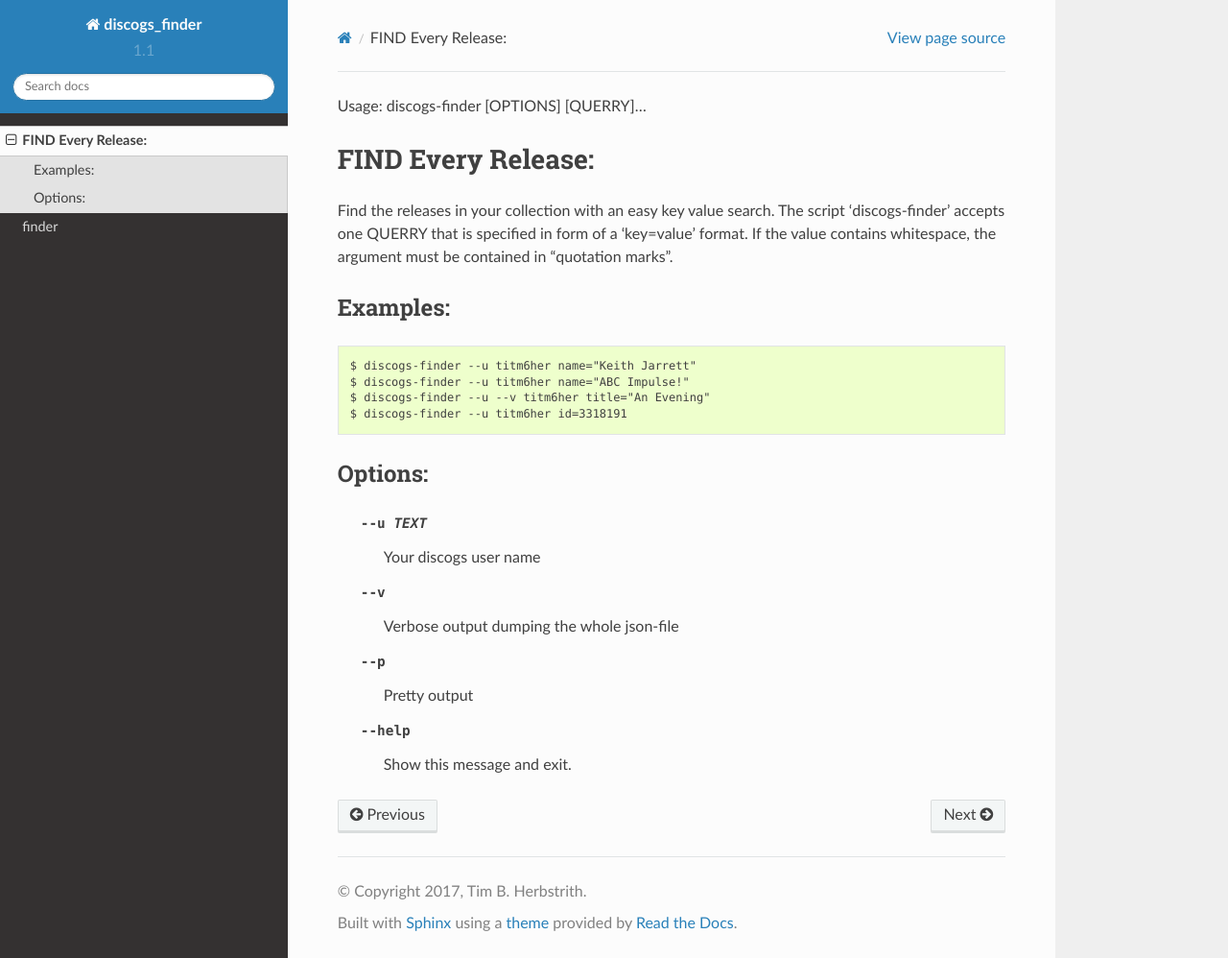
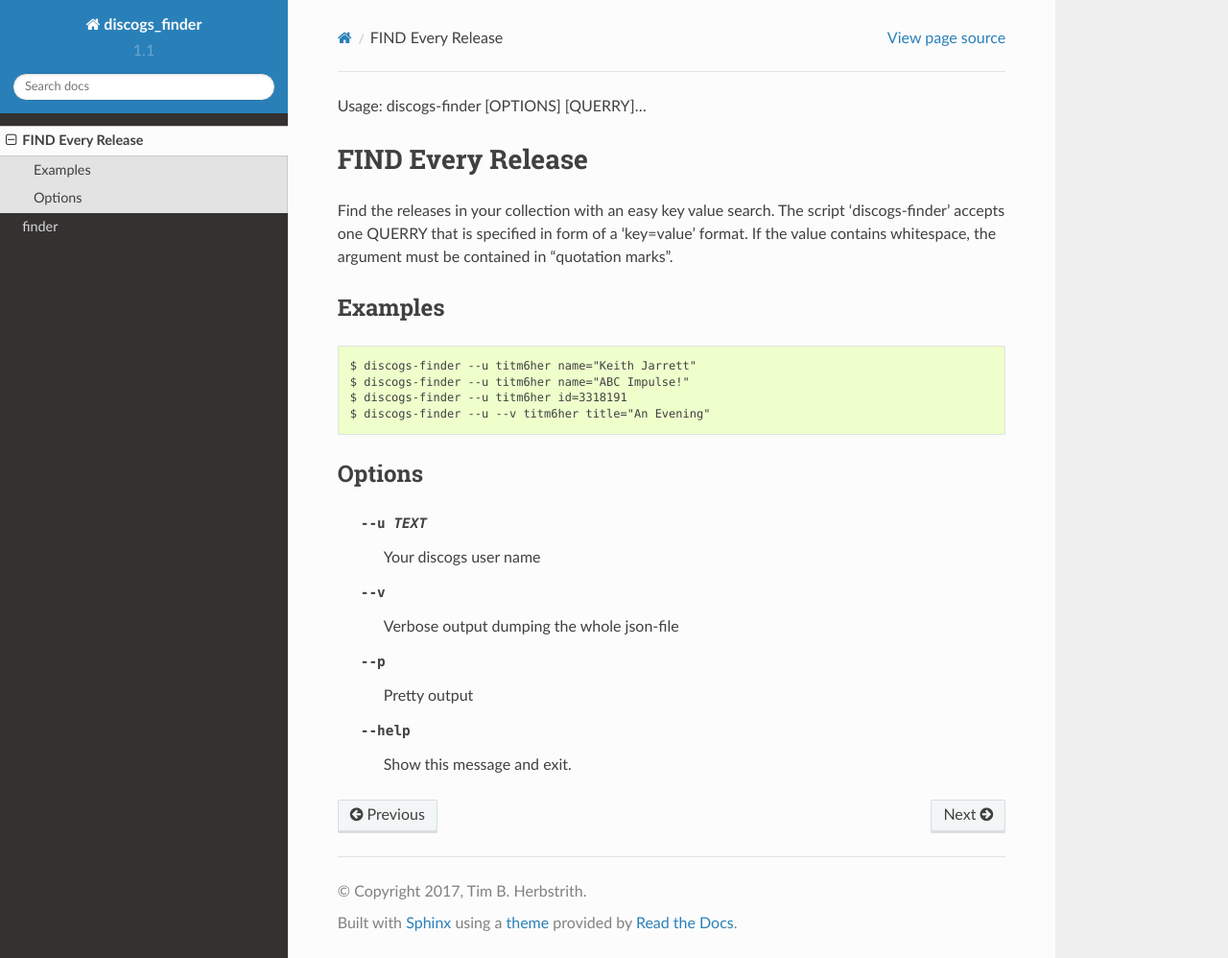
Before and after one commit to tim6her/discogs_finder, a Sphinx documentation site: the page built from doc/discogs-finder.rst, in a window 1280 px wide and 998 px high. Shown: the whole window at 96% size. Built offline with Sphinx 7.4.7 and the Read the Docs theme 2.0.0, drawn with Linux system fonts in a browser that asks for light colours.

```diff
--- a/doc/discogs-finder.rst
+++ b/doc/discogs-finder.rst
@@ -1,7 +1,7 @@
 Usage: discogs-finder [OPTIONS] [QUERRY]...
 
-FIND Every Release:
-===================
+FIND Every Release
+==================
 
 Find the releases in your collection with an easy
 key value search.  The script 'discogs-finder'
```
Also changed, not shown: other parts of doc/discogs-finder.rst (+5 -5 lines), 2 other files.
